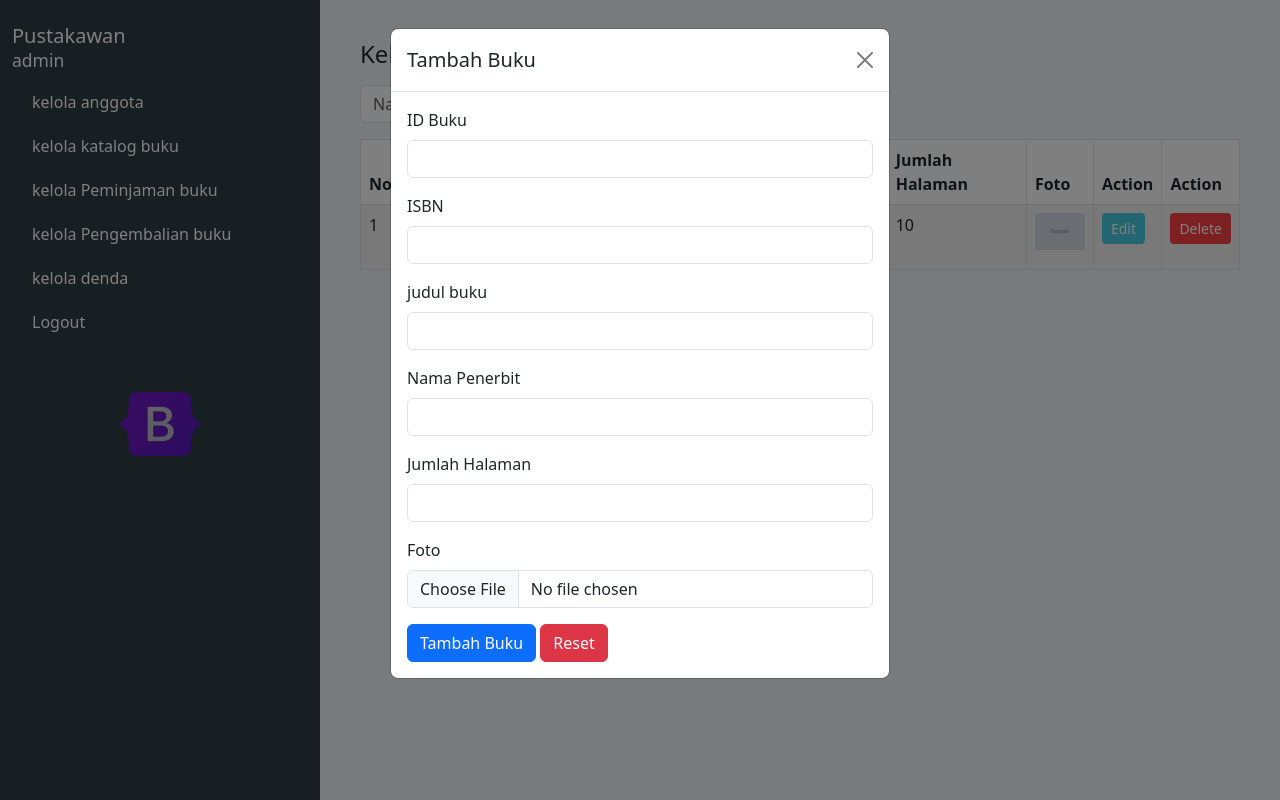
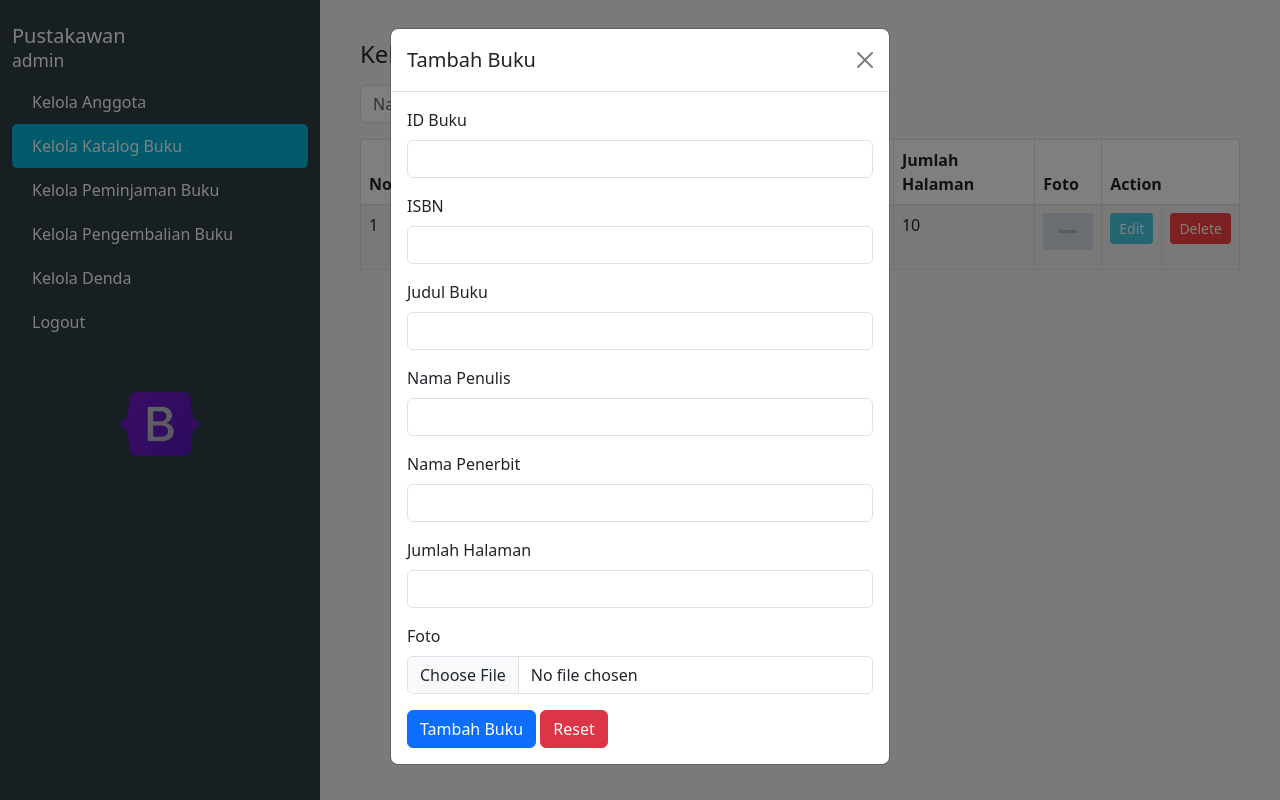
Before and after one commit to ekireski9983/perpustakaan_TA, a PHP site: page /kelola_katalog.php in a window 1280 px wide, after a click on "Tambah Buku". Run offline with PHP 8.4, Linux system fonts and the light colour scheme; tables that the repository leaves empty hold one stand-in row (values such as "Sample post"); grey boxes marked "Sample" are stand-in pictures; data that the repository does not hold is empty.

Commit message:
fix kelola katalog

```diff
--- a/kelola_katalog.php
+++ b/kelola_katalog.php
@@ -33,13 +33,14 @@ if ($_SERVER['REQUEST_METHOD'] == 'POST' && isset($_POST['action']) && $_POST['a
 
     if (in_array($foto_ext, $allowed_extensions) && $foto_error === 0) {
         // Tentukan direktori untuk menyimpan gambar
-        $foto_destination = 'upload/images' . uniqid('', true) . '.' . $foto_ext;
+        // Pastikan direktori 'uploads/' ada dan dapat ditulis
+        $foto_destination = 'upload/' . uniqid('', true) . '.' . $foto_ext;
 
         // Pindahkan file ke direktori
-        move_uploaded_file($foto_tmp, $foto_destination);
-
+        if (move_uploaded_file($foto_tmp, $foto_destination)) {
             // Insert query
-        $insert_query = "INSERT INTO data_buku (id_buku, isbn, nama_penulis, nama_penerbit, jumlah_halaman, foto) VALUES ('$id_buku', '$isbn', '$nama_penulis', '$nama_penerbit', '$jumlah_halaman', '$foto_destination')";
+            // Pastikan kolom 'judul_buku' ada di tabel Anda, karena Anda mengambilnya dari form
+            $insert_query = "INSERT INTO data_buku (id_buku, isbn, judul_buku, nama_penulis, nama_penerbit, jumlah_halaman, foto) VALUES ('$id_buku', '$isbn', '$judul_buku', '$nama_penulis', '$nama_penerbit', '$jumlah_halaman', '$foto_destination')";
 
             if (mysqli_query($koneksi, $insert_query)) {
                 header("Location: kelola_katalog.php"); // Redirect setelah penyimpanan
@@ -48,20 +49,25 @@ if ($_SERVER['REQUEST_METHOD'] == 'POST' && isset($_POST['action']) && $_POST['a
                 echo "Error: " . mysqli_error($koneksi);
             }
         } else {
-        echo "Format file tidak valid atau terjadi kesalahan saat upload.";
+            echo "Error: Gagal memindahkan file yang diunggah.";
+        }
+    } else {
+        echo "Format file tidak valid atau terjadi kesalahan saat upload. Error code: " . $foto_error;
     }
 }
 
 // Menangani pembaruan data buku
 if ($_SERVER['REQUEST_METHOD'] == 'POST' && isset($_POST['action']) && $_POST['action'] == 'edit') {
-    $id_buku = $_POST['editId'];
+    $id_buku = $_POST['editId']; // Use editId from the hidden field
     $isbn = $_POST['editIsbn'];
-    $judul_buku = $_POST['judul_buku'];
+    $judul_buku = $_POST['editJudulbuku']; // Corrected form field name
     $nama_penulis = $_POST['editNamaPenulis'];
     $nama_penerbit = $_POST['editNamaPenerbit'];
     $jumlah_halaman = $_POST['editJumlahHalaman'];
 
-    // Menangani upload foto
+    $update_query = ""; // Initialize update query
+
+    // Menangani upload foto baru
     if (isset($_FILES['editFoto']) && $_FILES['editFoto']['error'] === 0) {
         $foto = $_FILES['editFoto'];
         $foto_name = $foto['name'];
@@ -75,17 +81,23 @@ if ($_SERVER['REQUEST_METHOD'] == 'POST' && isset($_POST['action']) && $_POST['a
 
         if (in_array($foto_ext, $allowed_extensions)) {
             // Tentukan direktori untuk menyimpan gambar
-            $foto_destination = 'uploads/' . uniqid('', true) . '.' . $foto_ext;
+            $foto_destination = 'upload/' . uniqid('', true) . '.' . $foto_ext;
 
             // Pindahkan file ke direktori
-            move_uploaded_file($foto_tmp, $foto_destination);
-
-            // Update query
-            $update_query = "UPDATE data_buku SET isbn='$isbn', nama_penulis='$nama_penulis', nama_penerbit='$nama_penerbit', jumlah_halaman='$jumlah_halaman', foto='$foto_destination' WHERE id_buku='$id_buku'";
+            if (move_uploaded_file($foto_tmp, $foto_destination)) {
+                // Update query with new photo
+                $update_query = "UPDATE data_buku SET isbn='$isbn', judul_buku='$judul_buku', nama_penulis='$nama_penulis', nama_penerbit='$nama_penerbit', jumlah_halaman='$jumlah_halaman', foto='$foto_destination' WHERE id_buku='$id_buku'";
+            } else {
+                echo "Error: Gagal memindahkan file yang diunggah untuk pembaruan.";
+                exit(); // Stop execution if file move fails
+            }
+        } else {
+            echo "Format file tidak valid untuk pembaruan.";
+            exit(); // Stop execution if invalid file type
         }
     } else {
         // Jika tidak ada file baru, tetap gunakan foto lama
-        $update_query = "UPDATE data_buku SET isbn='$isbn', nama_penulis='$nama_penulis', nama_penerbit='$nama_penerbit', jumlah_halaman='$jumlah_halaman' WHERE id_buku='$id_buku'";
+        $update_query = "UPDATE data_buku SET isbn='$isbn', judul_buku='$judul_buku', nama_penulis='$nama_penulis', nama_penerbit='$nama_penerbit', jumlah_halaman='$jumlah_halaman' WHERE id_buku='$id_buku'";
     }
 
     if (mysqli_query($koneksi, $update_query)) {
@@ -99,6 +111,17 @@ if ($_SERVER['REQUEST_METHOD'] == 'POST' && isset($_POST['action']) && $_POST['a
 // Menangani penghapusan data buku
 if (isset($_GET['id'])) {
     $id_buku = $_GET['id'];
+    // Optional: Get the photo path before deleting the record to delete the file as well
+    $get_photo_query = "SELECT foto FROM data_buku WHERE id_buku='$id_buku'";
+    $photo_result = mysqli_query($koneksi, $get_photo_query);
+    if ($photo_result && mysqli_num_rows($photo_result) > 0) {
+        $row = mysqli_fetch_assoc($photo_result);
+        $photo_path = $row['foto'];
+        if (file_exists($photo_path)) {
+            unlink($photo_path); // Delete the actual photo file
+        }
+    }
+
     $delete_query = "DELETE FROM data_buku WHERE id_buku='$id_buku'";
     mysqli_query($koneksi, $delete_query);
     header("Location: kelola_katalog.php"); // Redirect setelah penghapusan
@@ -111,7 +134,7 @@ if (isset($_GET['id'])) {
 <head>
   <meta charset="UTF-8" />
   <meta name="viewport" content="width=device-width, initial-scale=1" />
-  <title>Kelola katalog Buku</title>
+  <title>Kelola Katalog Buku</title>
   <link href="https://cdn.jsdelivr.net/npm/bootstrap@5.3.0/dist/css/bootstrap.min.css" rel="stylesheet" />
   <style>
     body { background-color: #f1f5f9; }
@@ -130,51 +153,45 @@ if (isset($_GET['id'])) {
 </head>
 <body>
 <div class="container-fluid">
-  <!-- Mobile Topbar -->
   <div class="row d-md-none bg-dark text-white p-2">
     <div class="col">
       <button class="btn btn-outline-light" data-bs-toggle="offcanvas" data-bs-target="#sidebarMenu">☰ Menu</button>
-      <span class="ms-3">Kelola katalog Buku</span>
+      <span class="ms-3">Kelola Katalog Buku</span>
     </div>
   </div>
 
   <div class="row">
-      <!-- Sidebar for md and up -->
       <nav class="col-md-3 d-none d-md-block sidebar min-vh-100 position-relative">
         <h5 class="pt-4">Pustakawan<br /><small>admin</small></h5>
-        <a href="kelola_anggota.php">kelola anggota</a>
-        <a href="kelola_katalog.php">kelola katalog buku</a>
-        <a href="kelola_peminjaman.php">kelola Peminjaman buku</a>
-        <a href="kelola_pengembalian.php">kelola Pengembalian buku</a>
-        <a href="kelola_denda.php">kelola denda</a>
+        <a href="kelola_anggota.php">Kelola Anggota</a>
+        <a href="kelola_katalog.php" class="active">Kelola Katalog Buku</a>
+        <a href="kelola_peminjaman.php">Kelola Peminjaman Buku</a>
+        <a href="kelola_pengembalian.php">Kelola Pengembalian Buku</a>
+        <a href="kelola_denda.php">Kelola Denda</a>
         <a href="logout.php">Logout</a>
         <div class="image-box text-center mt-5">
           <img src="assets/Bootstrap_logo.png" alt="icon" />
         </div>
       </nav>
 
-    <!-- Main Content -->
     <main class="col-md-9 col-12 main-content">
-      <h4>Kelola katalog Buku</h4>
+      <h4>Kelola Katalog Buku</h4>
       <div class="d-flex flex-wrap gap-2 align-items-center mb-3 mt-3">
         <input type="text" id="searchInput" class="form-control form-control-md me-2" placeholder="Nama buku" style="max-width: 300px;" oninput="filterTable()" />
         <button class="btn btn-tambah btn-md" data-bs-toggle="modal" data-bs-target="#tambahKatalogModal">Tambah Buku</button>
       </div>
       <div class="table-responsive">
-        <table class="table table-bordered table-striped" id="anggotaTable">
-          <thead>
+        <table class="table table-bordered table-striped" id="KatalogTable"> <thead>
             <tr>
               <th>No</th>
               <th>ID Buku</th>
               <th>ISBN</th>
-              <th>judul buku</th>
+              <th>Judul Buku</th>
               <th>Nama Penulis</th>
               <th>Nama Penerbit</th>
               <th>Jumlah Halaman</th>
               <th>Foto</th>
-              <th>Action</th>
-              <th>Action</th>
-            </tr>
+              <th colspan="2">Action</th> </tr>
           </thead>
           <tbody>
             <?php
@@ -190,10 +207,17 @@ if (isset($_GET['id'])) {
               echo "<td>" . htmlspecialchars($row['jumlah_halaman']) . "</td>";
               echo "<td><img src='" . htmlspecialchars($row['foto']) . "' alt='Foto Buku' style='width: 50px; height: auto;'></td>";
               echo '<td>
-                      <button class="btn btn-sm btn-edit" data-bs-toggle="modal" data-bs-target="#editAnggotaModal" data-id="' . htmlspecialchars($row['id_buku']) . '" data-isbn="' . htmlspecialchars($row['isbn']) . '" data-nama_penulis="' . htmlspecialchars($row['nama_penulis']) . '" data-nama_penerbit="' . htmlspecialchars($row['nama_penerbit']) . '" data-jumlah_halaman="' . htmlspecialchars($row['jumlah_halaman']) . '" data-foto="' . htmlspecialchars($row['foto']) . '">Edit</button>
+                            <button class="btn btn-sm btn-edit" data-bs-toggle="modal" data-bs-target="#editKatalogModal"
+                                data-id="' . htmlspecialchars($row['id_buku']) . '"
+                                data-isbn="' . htmlspecialchars($row['isbn']) . '"
+                                data-judul_buku="' . htmlspecialchars($row['judul_buku']) . '"
+                                data-nama_penulis="' . htmlspecialchars($row['nama_penulis']) . '"
+                                data-nama_penerbit="' . htmlspecialchars($row['nama_penerbit']) . '"
+                                data-jumlah_halaman="' . htmlspecialchars($row['jumlah_halaman']) . '"
+                                data-foto="' . htmlspecialchars($row['foto']) . '">Edit</button>
                           </td>';
               echo '<td>
-                    <button class="btn btn-sm btn-delete" data-bs-toggle="modal" data-bs-target="#hapusAnggotaModal" data-id="' . htmlspecialchars($row['id_buku']) . '">Delete</button>
+                            <button class="btn btn-sm btn-delete" data-bs-toggle="modal" data-bs-target="#hapusKatalogModal" data-id="' . htmlspecialchars($row['id_buku']) . '">Delete</button>
                           </td>';
               echo "</tr>";
             }
@@ -205,7 +229,6 @@ if (isset($_GET['id'])) {
   </div>
 </div>
 
-<!-- Modal Tambah Buku -->
 <div class="modal fade" id="tambahKatalogModal" tabindex="-1" aria-labelledby="tambahKatalogModalLabel" aria-hidden="true">
   <div class="modal-dialog">
     <div class="modal-content">
@@ -214,8 +237,7 @@ if (isset($_GET['id'])) {
         <button type="button" class="btn-close" data-bs-dismiss="modal" aria-label="Close"></button>
       </div>
       <div class="modal-body">
-        <form id="formTambahAnggota" method="POST" action="">
-          <input type="hidden" name="action" value="tambah">
+        <form id="formTambahkatalog" method="POST" action="" enctype="multipart/form-data"> <input type="hidden" name="action" value="tambah">
           <div class="mb-3">
             <label for="id" class="form-label">ID Buku</label>
             <input type="text" class="form-control" name="id" required>
@@ -225,8 +247,12 @@ if (isset($_GET['id'])) {
             <input type="text" class="form-control" name="isbn" required>
           </div>
           <div class="mb-3">
-            <label for="judul_buku" class="form-label">judul buku</label>
+            <label for="judul_buku" class="form-label">Judul Buku</label>
             <input type="text" class="form-control" name="judul_buku" required>
+          </div>
+          <div class="mb-3">
+            <label for="nama_penulis" class="form-label">Nama Penulis</label>
+            <input type="text" class="form-control" name="nama_penulis" required>
           </div>
           <div class="mb-3">
             <label for="nama_penerbit" class="form-label">Nama Penerbit</label>
@@ -248,28 +274,24 @@ if (isset($_GET['id'])) {
   </div>
 </div>
 
-<!-- Modal Edit Buku -->
-<div class="modal fade" id="editKatalogModal" tabindex="-1" aria-labelledby="editAnggotaModalLabel" aria-hidden="true">
+<div class="modal fade" id="editKatalogModal" tabindex="-1" aria-labelledby="editKatalogModalLabel" aria-hidden="true">
   <div class="modal-dialog">
     <div class="modal-content">
       <div class="modal-header">
-        <h5 class="modal-title" id="editAnggotaModalLabel">Edit Buku</h5>
+        <h5 class="modal-title" id="editKatalogModalLabel">Edit Buku</h5>
         <button type="button" class="btn-close" data-bs-dismiss="modal" aria-label="Close"></button>
       </div>
       <div class="modal-body">
-        <form id="formEditAnggota" method="POST" action="">
-          <input type="hidden" name="action" value="edit">
-          <input type="hidden" id="editId" name="editId">
-          <div class="mb-3">
+        <form id="formEditkatalog" method="POST" action="" enctype="multipart/form-data"> <input type="hidden" name="action" value="edit">
+          <input type="hidden" id="editId" name="editId"> <div class="mb-3">
             <label for="editid" class="form-label">ID Buku</label>
-            <input type="text" class="form-control" id="editid" name="editid" required>
-          </div>
+            <input type="text" class="form-control" id="editid" name="editid_display" readonly> </div>
           <div class="mb-3">
             <label for="editIsbn" class="form-label">ISBN</label>
             <input type="text" class="form-control" id="editIsbn" name="editIsbn" required>
           </div>
           <div class="mb-3">
-            <label for="editJudulbuku" class="form-label">judul buku</label>
+            <label for="editJudulbuku" class="form-label">Judul Buku</label>
             <input type="text" class="form-control" id="editJudulbuku" name="editJudulbuku" required>
           </div>
           <div class="mb-3">
@@ -284,10 +306,11 @@ if (isset($_GET['id'])) {
             <label for="editJumlahHalaman" class="form-label">Jumlah Halaman</label>
             <input type="number" class="form-control" id="editJumlahHalaman" name="editJumlahHalaman" required>
           </div>
-          <label for="editFoto" class="form-label">Foto</label>
-            <input type="file" class="form-control" id="editFoto" name="editFoto" accept="image/*" required>
+          <div class="mb-3">
+            <label for="editFoto" class="form-label">Foto (Opsional: Pilih untuk mengubah)</label>
+            <input type="file" class="form-control" id="editFoto" name="editFoto" accept="image/*"> <small class="form-text text-muted">Biarkan kosong jika tidak ingin mengubah foto.</small>
           </div>
-          <button type="submit" class="btn btn-primary">Edit Buku</button>
+          <button type="submit" class="btn btn-primary">Simpan Perubahan</button>
           <button type="reset" class="btn btn-danger">Reset</button>
         </form>
       </div>
@@ -295,16 +318,15 @@ if (isset($_GET['id'])) {
   </div>
 </div>
 
-<!-- Modal Hapus Buku -->
-<div class="modal fade" id="hapusKatalogModal" tabindex="-1" aria-labelledby="hapusAnggotaModalLabel" aria-hidden="true">
+<div class="modal fade" id="hapusKatalogModal" tabindex="-1" aria-labelledby="hapusKatalogModalLabel" aria-hidden="true">
   <div class="modal-dialog">
     <div class="modal-content">
       <div class="modal-header">
-        <h5 class="modal-title" id="hapusAnggotaModalLabel">Hapus Buku</h5>
+        <h5 class="modal-title" id="hapusKatalogModalLabel">Hapus Buku</h5>
         <button type="button" class="btn-close" data-bs-dismiss="modal" aria-label="Close"></button>
       </div>
       <div class="modal-body">
-        <p>Apakah Anda yakin ingin hapus?</p>
+        <p>Apakah Anda yakin ingin menghapus buku ini?</p>
       </div>
       <div class="modal-footer">
         <form id="formHapusAnggota" method="GET" action="">
@@ -317,7 +339,6 @@ if (isset($_GET['id'])) {
   </div>
 </div>
 
-<!-- Bootstrap JS -->
 <script src="https://cdn.jsdelivr.net/npm/bootstrap@5.1.3/dist/js/bootstrap.bundle.min.js"></script>
 
 <script>
@@ -327,25 +348,26 @@ if (isset($_GET['id'])) {
     button.addEventListener('click', () => {
       const id = button.getAttribute('data-id');
       const isbn = button.getAttribute('data-isbn');
-      const judul_buku = button.getAttribute('data-judul_buku');
+      const judul_buku = button.getAttribute('data-judul_buku'); // Corrected
       const nama_penulis = button.getAttribute('data-nama_penulis');
       const nama_penerbit = button.getAttribute('data-nama_penerbit');
       const jumlah_halaman = button.getAttribute('data-jumlah_halaman');
-      const foto = button.getAttribute('data-foto');
+      // const foto = button.getAttribute('data-foto'); // Not needed for file input value
 
       document.getElementById('editId').value = id; // Hidden field for ID
-      document.getElementById('editid').value = id; // Set ID in the input field
+      document.getElementById('editid').value = id; // Display field for ID
       document.getElementById('editIsbn').value = isbn;
-      document.getElementById('editJudulbuku').value = judul_buku;
+      document.getElementById('editJudulbuku').value = judul_buku; // Corrected
       document.getElementById('editNamaPenulis').value = nama_penulis;
       document.getElementById('editNamaPenerbit').value = nama_penerbit;
       document.getElementById('editJumlahHalaman').value = jumlah_halaman;
-      document.getElementById('editFoto').value = foto;
+      // Note: You cannot set the value of a file input for security reasons.
+      // If you want to show the current photo, you'd need an <img> tag.
     });
   });
 
   // Script untuk mengisi data pada modal hapus
-  const deleteButtons = document.querySelectorAll('[data-bs-target="#hapusKelolaModal"]');
+  const deleteButtons = document.querySelectorAll('[data-bs-target="#hapusKatalogModal"]'); // Corrected target
   deleteButtons.forEach(button => {
     button.addEventListener('click', () => {
       const id = button.getAttribute('data-id');
@@ -357,21 +379,25 @@ if (isset($_GET['id'])) {
   function filterTable() {
     const input = document.getElementById('searchInput');
     const filter = input.value.toLowerCase();
-    const table = document.getElementById('KatalogTable');
+    const table = document.getElementById('KatalogTable'); // Corrected ID
     const tr = table.getElementsByTagName('tr');
 
     for (let i = 1; i < tr.length; i++) { // Start from 1 to skip the header row
       const td = tr[i].getElementsByTagName('td');
       let found = false;
 
-      for (let j = 0; j < td.length; j++) {
-        if (td[j]) {
-          const txtValue = td[j].textContent || td[j].innerText;
-          if (txtValue.toLowerCase().indexOf(filter) > -1) {
+      // Search across relevant columns (e.g., Judul Buku, Nama Penulis, Nama Penerbit)
+      // Adjust column indices as needed based on your table structure
+      const judulBukuCol = td[3]; // Assuming Judul Buku is the 4th column (index 3)
+      const namaPenulisCol = td[4]; // Assuming Nama Penulis is the 5th column (index 4)
+      const namaPenerbitCol = td[5]; // Assuming Nama Penerbit is the 6th column (index 5)
+
+      if (judulBukuCol && judulBukuCol.textContent.toLowerCase().indexOf(filter) > -1) {
         found = true;
-            break;
-          }
-        }
+      } else if (namaPenulisCol && namaPenulisCol.textContent.toLowerCase().indexOf(filter) > -1) {
+        found = true;
+      } else if (namaPenerbitCol && namaPenerbitCol.textContent.toLowerCase().indexOf(filter) > -1) {
+        found = true;
       }
 
       tr[i].style.display = found ? "" : "none"; // Show or hide the row
--- a/update database/perpustakaan (2).sql
+++ b/update database/perpustakaan (2).sql
@@ -56,6 +56,7 @@ INSERT INTO `data_anggota` (`id_siswa`, `nama`, `jurusan`, `kelas`, `semester`)
 CREATE TABLE `data_buku` (
   `id_buku` int(11) NOT NULL,
   `judul_buku` varchar(255) NOT NULL,
+  `isbn` varchar(255) NOT NULL,
   `nama_penulis` varchar(255) NOT NULL,
   `nama_penerbit` varchar(255) NOT NULL,
   `jumlah_halaman` int(11) NOT NULL,
```
Also changed, not shown: upload/68514065a39fa4.68840083.jpg (added), upload/6851444ff17b58.93222722.jpg (added), upload/6851447d21a612.18035719.jpg (added). Lines whose indentation alone changed are shown as unchanged.
